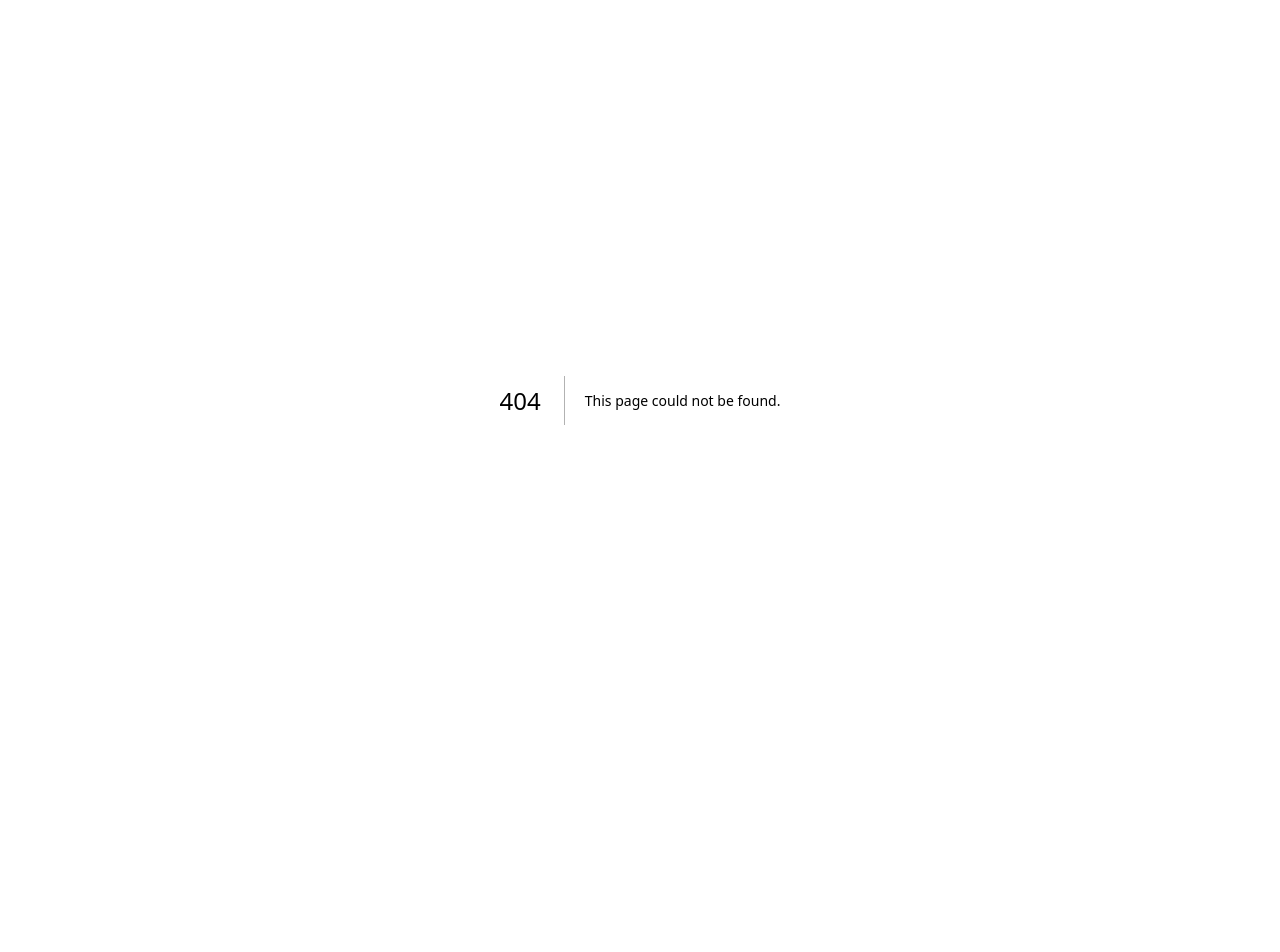
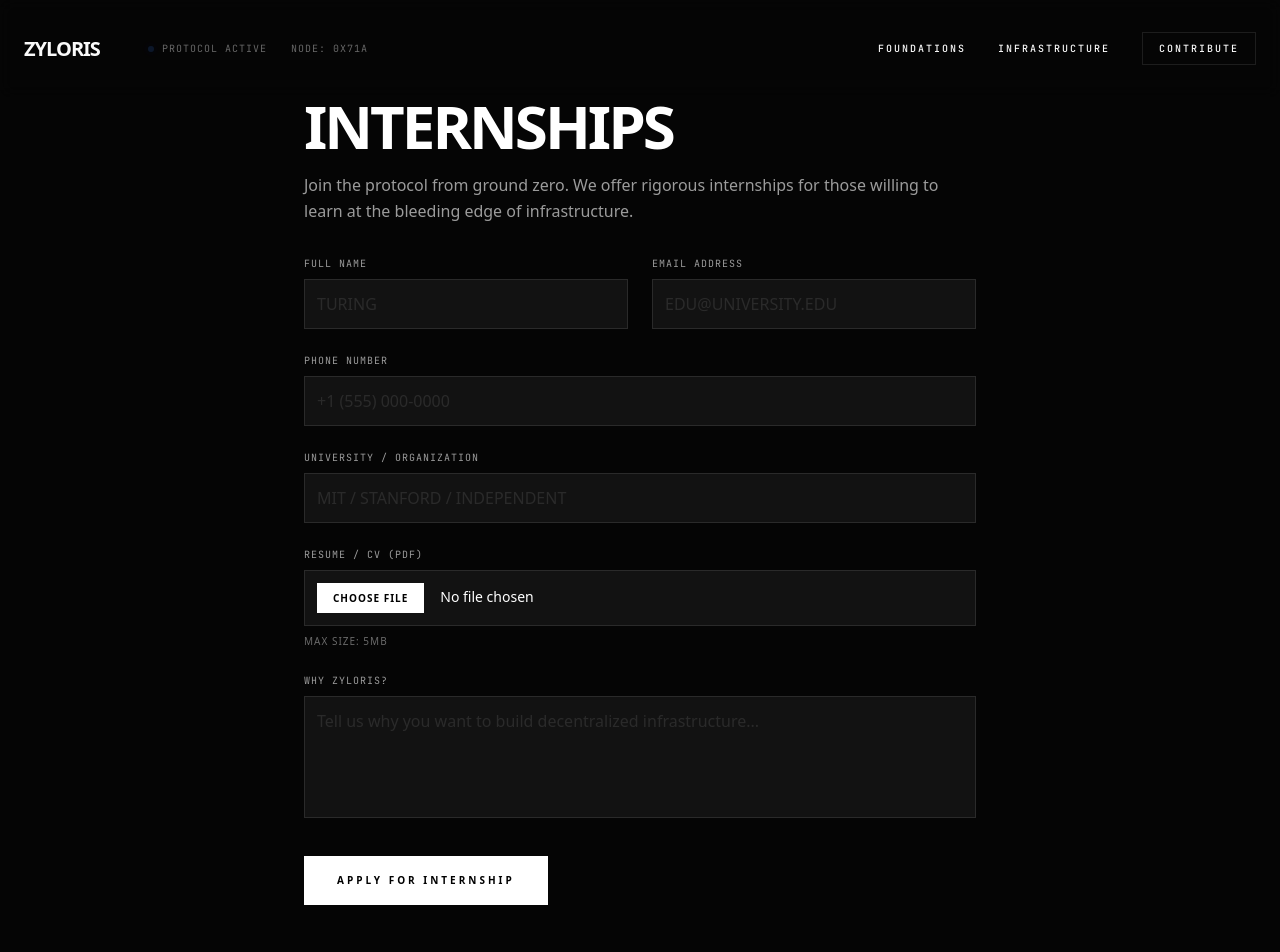
Before and after one commit to tanaymishra/zyloris-main, a Next.js app: page /internships in a window 1280 px wide. Before the commit this address had no page. Shown: the top 952 px of the page. Before the commit the page ends 800 px from the top, so only its background shows below. Built offline with nearby package versions, Linux system fonts and the light colour scheme.

Commit message:
internships

```diff
--- /dev/null
+++ b/app/contribute/page.tsx
@@ -0,0 +1,72 @@
+'use client';
+
+import Navbar from '@/components/Navbar';
+import Footer from '@/components/Footer';
+import { Input } from '@/components/ui/Input';
+import { Label } from '@/components/ui/Label';
+import { Textarea } from '@/components/ui/Textarea';
+import { Button } from '@/components/ui/Button';
+
+export default function ContributePage() {
+    return (
+        <main className="min-h-screen bg-bg text-white font-sans selection:bg-blue-500/30">
+            <Navbar />
+
+            <div className="pt-24 pb-12 px-6 md:px-12 max-w-3xl mx-auto">
+                <div className="mb-8">
+                    <h1 className="font-black tracking-tighter text-4xl md:text-6xl uppercase leading-none mb-4">Contribute</h1>
+                    <p className="text-sm md:text-base opacity-60 leading-relaxed font-light max-w-2xl">
+                        We are looking for unparalleled engineering talent, mathematicians, and architects.
+                    </p>
+                </div>
+
+                <form className="space-y-6">
+                    <div className="grid grid-cols-1 md:grid-cols-2 gap-6">
+                        <div className="space-y-1">
+                            <Label htmlFor="name">Full Name</Label>
+                            <Input
+                                type="text"
+                                id="name"
+                                placeholder="PROMETHEUS"
+                            />
+                        </div>
+                        <div className="space-y-1">
+                            <Label htmlFor="email">Email Address</Label>
+                            <Input
+                                type="email"
+                                id="email"
+                                placeholder="CONTACT@ZYLORIS.ORG"
+                            />
+                        </div>
+                    </div>
+
+                    <div className="space-y-1">
+                        <Label htmlFor="phone">Phone Number (Optional)</Label>
+                        <Input
+                            type="tel"
+                            id="phone"
+                            placeholder="+1 (555) 000-0000"
+                        />
+                    </div>
+
+                    <div className="space-y-1">
+                        <Label htmlFor="description">Proposal / Description</Label>
+                        <Textarea
+                            id="description"
+                            rows={4}
+                            placeholder="Explain what you want to build or how you can contribute to the protocol..."
+                        />
+                    </div>
+
+                    <div className="pt-2">
+                        <Button type="button">
+                            Submit Proposal
+                        </Button>
+                    </div>
+                </form>
+            </div>
+
+            <Footer />
+        </main>
+    );
+}
--- /dev/null
+++ b/app/internships/page.tsx
@@ -0,0 +1,92 @@
+'use client';
+
+import Navbar from '@/components/Navbar';
+import Footer from '@/components/Footer';
+import { Input } from '@/components/ui/Input';
+import { Label } from '@/components/ui/Label';
+import { Textarea } from '@/components/ui/Textarea';
+import { Button } from '@/components/ui/Button';
+
+export default function InternshipsPage() {
+    return (
+        <main className="min-h-screen bg-bg text-white font-sans selection:bg-blue-500/30">
+            <Navbar />
+
+            <div className="pt-24 pb-12 px-6 md:px-12 max-w-3xl mx-auto">
+                <div className="mb-8">
+                    <h1 className="font-black tracking-tighter text-4xl md:text-6xl uppercase leading-none mb-4">Internships</h1>
+                    <p className="text-sm md:text-base opacity-60 leading-relaxed font-light max-w-2xl">
+                        Join the protocol from ground zero. We offer rigorous internships for those willing to learn at the bleeding edge of infrastructure.
+                    </p>
+                </div>
+
+                <form className="space-y-6">
+                    <div className="grid grid-cols-1 md:grid-cols-2 gap-6">
+                        <div className="space-y-1">
+                            <Label htmlFor="name">Full Name</Label>
+                            <Input
+                                type="text"
+                                id="name"
+                                placeholder="TURING"
+                            />
+                        </div>
+                        <div className="space-y-1">
+                            <Label htmlFor="email">Email Address</Label>
+                            <Input
+                                type="email"
+                                id="email"
+                                placeholder="EDU@UNIVERSITY.EDU"
+                            />
+                        </div>
+                    </div>
+
+                    <div className="space-y-1">
+                        <Label htmlFor="phone">Phone Number</Label>
+                        <Input
+                            type="tel"
+                            id="phone"
+                            placeholder="+1 (555) 000-0000"
+                        />
+                    </div>
+
+                    <div className="space-y-1">
+                        <Label htmlFor="university">University / Organization</Label>
+                        <Input
+                            type="text"
+                            id="university"
+                            placeholder="MIT / STANFORD / INDEPENDENT"
+                        />
+                    </div>
+
+                    <div className="space-y-1">
+                        <Label htmlFor="resume">Resume / CV (PDF)</Label>
+                        <input
+                            type="file"
+                            id="resume"
+                            accept=".pdf"
+                            className="w-full bg-white/5 border border-white/10 p-3 focus:outline-none focus:border-blue-500 transition-colors text-sm file:mr-4 file:py-2 file:px-4 file:border-0 file:text-[10px] file:font-semibold file:bg-white file:text-black file:uppercase file:tracking-widest hover:file:bg-blue-500 hover:file:text-white"
+                        />
+                        <p className="text-[10px] opacity-40 uppercase tracking-widest pt-1">Max Size: 5MB</p>
+                    </div>
+
+                    <div className="space-y-1">
+                        <Label htmlFor="cover_letter">Why Zyloris?</Label>
+                        <Textarea
+                            id="cover_letter"
+                            rows={4}
+                            placeholder="Tell us why you want to build decentralized infrastructure..."
+                        />
+                    </div>
+
+                    <div className="pt-2">
+                        <Button type="button">
+                            Apply for Internship
+                        </Button>
+                    </div>
+                </form>
+            </div>
+
+            <Footer />
+        </main>
+    );
+}
--- a/components/Footer.tsx
+++ b/components/Footer.tsx
@@ -1,3 +1,5 @@
+import Link from 'next/link';
+
 export default function Footer() {
     return (
         <>
@@ -6,8 +8,8 @@ export default function Footer() {
                     <h2 className="text-4xl md:text-8xl font-black tracking-tighter leading-none">JOIN THE <br />ENGINEERS.</h2>
                     <p className="text-lg md:text-xl font-medium opacity-60">Zyloris is not a company. It is a shared mission. We need developers, mathematicians, and architects who believe in the commons.</p>
                     <div className="flex flex-col md:flex-row justify-center gap-6">
-                        <a href="#" className="px-12 py-6 bg-black text-white uppercase text-[10px] font-bold tracking-[0.3em] hover:scale-105 transition">Explore Labs</a>
-                        <a href="/network-status" className="px-12 py-6 border border-black uppercase text-[10px] font-bold tracking-[0.3em] hover:bg-black hover:text-white transition">Network Status</a>
+                        <Link href="/internships" className="px-12 py-6 bg-black text-white uppercase text-[10px] font-bold tracking-[0.3em] hover:scale-105 transition">Internships</Link>
+                        <Link href="/network-status" className="px-12 py-6 border border-black uppercase text-[10px] font-bold tracking-[0.3em] hover:bg-black hover:text-white transition">Network Status</Link>
                     </div>
                 </div>
             </section>
--- a/components/Navbar.tsx
+++ b/components/Navbar.tsx
@@ -1,3 +1,5 @@
+import Link from 'next/link';
+
 export default function Navbar() {
     return (
         <nav className="fixed top-0 w-full z-50 mix-blend-difference px-6 py-8 flex justify-between items-center bg-black/50 backdrop-blur-sm md:bg-transparent md:backdrop-blur-0">
@@ -9,9 +11,9 @@ export default function Navbar() {
                 </div>
             </div>
             <div className="flex gap-4 md:gap-8 mono text-[10px] uppercase tracking-[0.2em] font-medium items-center">
-                <a href="#foundations" className="hidden md:block hover:text-blue-400 transition">Foundations</a>
-                <a href="#infrastructure" className="hidden md:block hover:text-blue-400 transition">Infrastructure</a>
-                <a href="#" className="px-4 py-2 border border-white/10 hover:bg-white hover:text-black transition">Contribute</a>
+                <Link href="/#foundations" className="hidden md:block hover:text-blue-400 transition">Foundations</Link>
+                <Link href="/#infrastructure" className="hidden md:block hover:text-blue-400 transition">Infrastructure</Link>
+                <Link href="/contribute" className="px-4 py-2 border border-white/10 hover:bg-white hover:text-black transition">Contribute</Link>
             </div>
         </nav>
     );
--- /dev/null
+++ b/components/ui/Button.tsx
@@ -0,0 +1,18 @@
+import React, { ButtonHTMLAttributes } from 'react';
+
+interface ButtonProps extends ButtonHTMLAttributes<HTMLButtonElement> { }
+
+export const Button = React.forwardRef<HTMLButtonElement, ButtonProps>(
+    ({ className = '', children, ...props }, ref) => {
+        return (
+            <button
+                ref={ref}
+                className={`w-full md:w-auto px-8 py-4 uppercase text-[10px] font-bold tracking-[0.3em] border border-white/10 bg-white text-black hover:bg-blue-500 hover:text-white hover:border-blue-500 transition-all duration-300 ease-[cubic-bezier(0.16,1,0.3,1)] relative overflow-hidden ${className}`}
+                {...props}
+            >
+                {children}
+            </button>
+        );
+    }
+);
+Button.displayName = 'Button';
--- /dev/null
+++ b/components/ui/Input.tsx
@@ -0,0 +1,16 @@
+import React, { InputHTMLAttributes } from 'react';
+
+interface InputProps extends InputHTMLAttributes<HTMLInputElement> { }
+
+export const Input = React.forwardRef<HTMLInputElement, InputProps>(
+    ({ className = '', ...props }, ref) => {
+        return (
+            <input
+                ref={ref}
+                className={`w-full bg-white/5 border border-white/10 p-3 focus:outline-none focus:border-blue-500 transition-colors placeholder:opacity-20 hover:bg-white/10 ${className}`}
+                {...props}
+            />
+        );
+    }
+);
+Input.displayName = 'Input';
--- /dev/null
+++ b/components/ui/Label.tsx
@@ -0,0 +1,18 @@
+import React, { LabelHTMLAttributes } from 'react';
+
+interface LabelProps extends LabelHTMLAttributes<HTMLLabelElement> { }
+
+export const Label = React.forwardRef<HTMLLabelElement, LabelProps>(
+    ({ className = '', children, ...props }, ref) => {
+        return (
+            <label
+                ref={ref}
+                className={`mono text-[10px] uppercase tracking-widest opacity-60 block mb-2 ${className}`}
+                {...props}
+            >
+                {children}
+            </label>
+        );
+    }
+);
+Label.displayName = 'Label';
--- /dev/null
+++ b/components/ui/Textarea.tsx
@@ -0,0 +1,16 @@
+import React, { TextareaHTMLAttributes } from 'react';
+
+interface TextareaProps extends TextareaHTMLAttributes<HTMLTextAreaElement> { }
+
+export const Textarea = React.forwardRef<HTMLTextAreaElement, TextareaProps>(
+    ({ className = '', ...props }, ref) => {
+        return (
+            <textarea
+                ref={ref}
+                className={`w-full bg-white/5 border border-white/10 p-3 focus:outline-none focus:border-blue-500 transition-colors placeholder:opacity-20 hover:bg-white/10 resize-none ${className}`}
+                {...props}
+            />
+        );
+    }
+);
+Textarea.displayName = 'Textarea';
```
